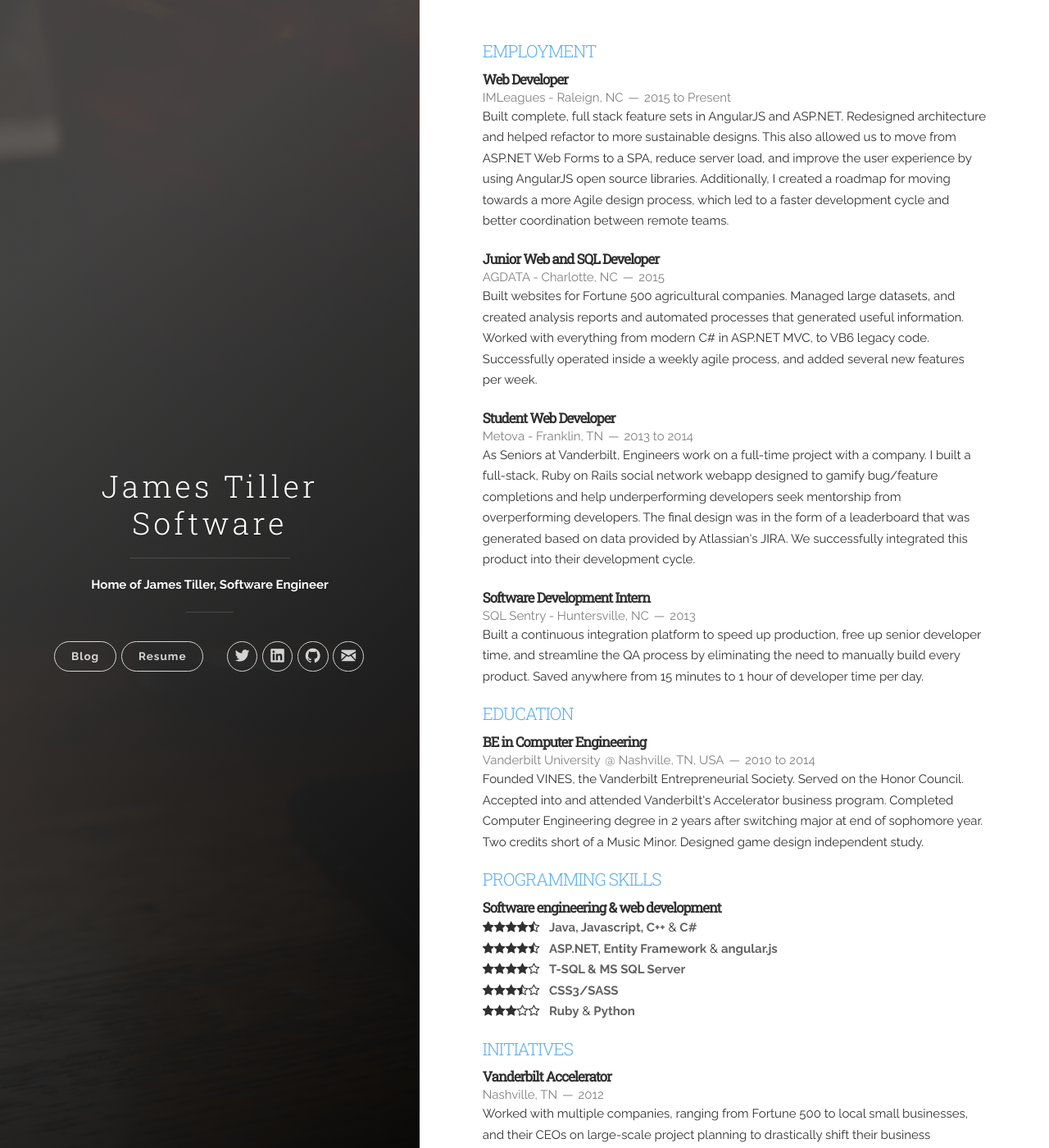
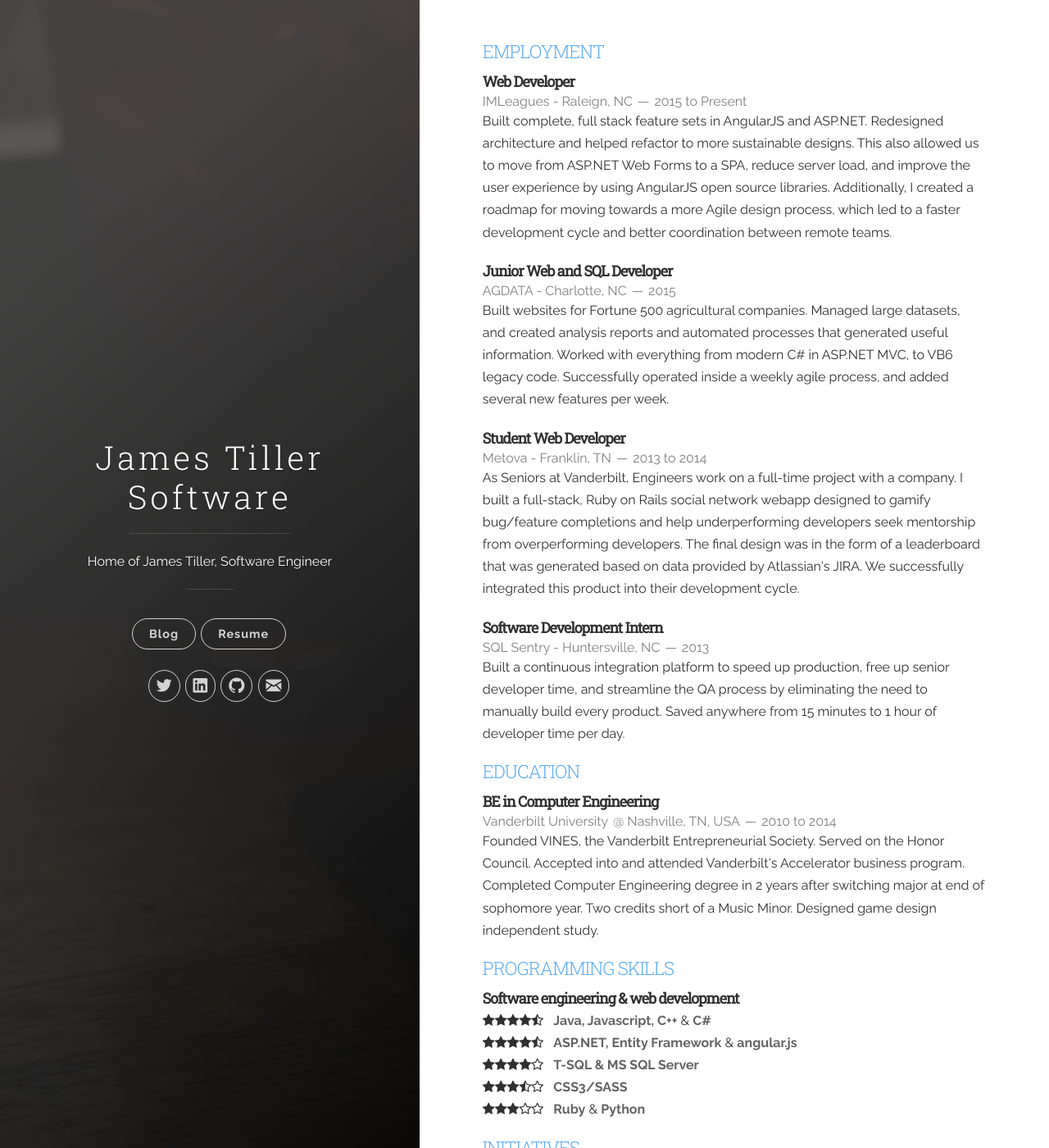
Before and after one commit to codebangio/codebangio.github.io, a Jekyll site: the page built from resume.md, in a window 1280 px wide and 1400 px high. Shown: the whole window at 82% size. Built offline with Jekyll 4.4.1, drawn with Linux system fonts in a browser that asks for light colours; nearby versions of some CDN libraries.

Commit message:
no message

```diff
--- a/_layouts/resume.html
+++ b/_layouts/resume.html
@@ -30,8 +30,6 @@ html, body {
 body {
     font: 16px/1 "Helvetica Neue", Helvetica, Arial, sans-serif;
     color: #666;
-    -webkit-font-smoothing: antialiased;
-    text-rendering: optimizeLegibility;
 }
 
 h1 {
@@ -103,7 +101,8 @@ a,
 }
 
 .panel-main p {
-    font-weight: bold;
+    font-size: 1em;
+    font-family: "Raleway", sans-serif;
 }
 
 p a {
@@ -1032,7 +1031,7 @@ h2.month {
 
 body {
     font-family: "Raleway", Helvetica, Arial, sans-serif;
-    font-size: 15px;
+    font-size: 1em;
     line-height: 21px;
     color: rgb(48, 48, 48);
 }
@@ -1063,11 +1062,6 @@ header > h1, section > h1 {
     color: #5badf0;
 }
 
-header > h1 {
-    line-height: 100%;
-    font-size: 250%;
-    margin-bottom: 20px;
-}
 
 .container > header p, .container > header address {
     margin-bottom: 20px;
```
